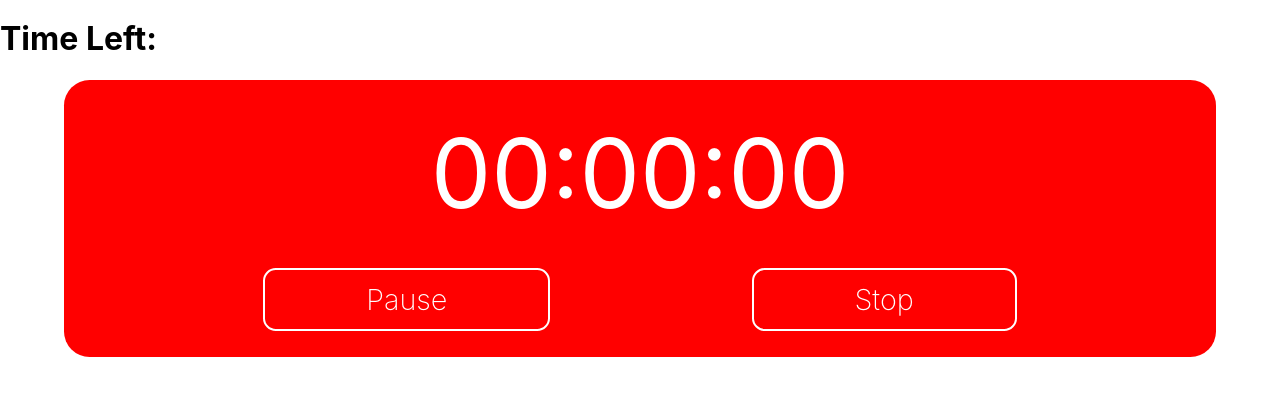
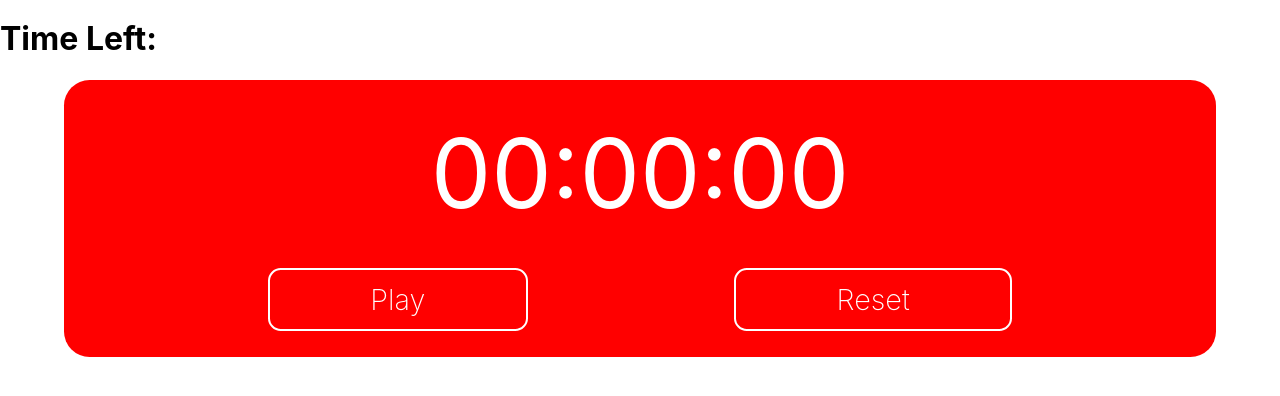
Before and after one commit to Yongbeom-Kim/custom-time-app, a Next.js app: page /timer/1 in a window 1280 px wide. Both pictures are taken after a click on the button "Pause". Shown: the top 396 px of the page. Built offline with nearby package versions, Linux system fonts and the light colour scheme.

Commit message:
add pause functionality

```diff
--- a/components/timer.tsx
+++ b/components/timer.tsx
@@ -1,14 +1,28 @@
-import { useEffect } from "react";
-import { useTimer } from "../libraries/hooks";
-import { seconds } from "../libraries/utils/date-utils";
+import { MutableRefObject, useEffect, useRef, useState } from "react";
+import { seconds, subDuration } from "../libraries/utils/date-utils";
 
 import styles from "./timer.module.css";
 
-export function Timer({ initialDuration, onFinish }) {
-    const [timeLeft] = useTimer(initialDuration);
+export function Timer({ initialDuration, onFinish = () => { } }) {
+    const [timeLeft, setTimeLeft] = useState(initialDuration);
+    const [playing, setPlaying] = useState(true);
+
+    // @ts-ignore initialised on initialisation
+    const timerInterval: MutableRefObject<NodeJS.Timer> = useRef(null);
+
+    useEffect(() => {
+        timerInterval.current = setInterval(() => {
+            if (playing) {
+                setTimeLeft((timeLeft: Duration) => subDuration(timeLeft, { seconds: 1 }));
+            }
+        }, 1000);
+
+        return () => { clearInterval(timerInterval.current) }
+    }, [playing])
 
     useEffect(() => {
         if (seconds(timeLeft) === 0) {
+            clearInterval(timerInterval.current);
             onFinish();
         }
     }, [timeLeft]);
@@ -20,11 +34,18 @@ export function Timer({ initialDuration, onFinish }) {
             </div>
             {/* <hr /> */}
             <div className={styles.timerButtonLayout}>
-                <button className={styles.timerButton}>Pause</button>
-                <button className={styles.timerButton}>Stop</button>
+                {playing && <>
+                    <button className={styles.timerButton} onClick={() => setPlaying(false)}>Pause</button>
+                    <button className={styles.timerButton}>Reset</button>
+                </>
+                }
+                {!playing && <>
+                    <button className={styles.timerButton} onClick={() => setPlaying(true)}>Play</button>
+                    <button className={styles.timerButton}>Reset</button>
+                </>}
             </div>
-        </div>
-    )
+        </div >
+    );
 }
 
 function pad_digit(n: number): string {
--- a/libraries/hooks.ts
+++ b/libraries/hooks.ts
@@ -4,6 +4,7 @@ import { milliseconds } from 'date-fns';
 import { seconds, subDuration } from './utils/date-utils';
 
 export function useAudio(audio_url: string): [HTMLAudioElement, () => void, () => void] {
+    // @ts-ignore we assign proper variable to this on initialization
     let audio: MutableRefObject<HTMLAudioElement> = useRef(null);
     const [playing, setPlaying] = useState(false);
 
@@ -16,7 +17,7 @@ export function useAudio(audio_url: string): [HTMLAudioElement, () => void, () =
         return () => {
             audio.current.removeEventListener("ended", stopPlaying);
         }
-    }, []);
+    }, [audio_url]);
 
     useEffect(() => {
         if (playing) {
@@ -29,24 +30,3 @@ export function useAudio(audio_url: string): [HTMLAudioElement, () => void, () =
 
     return [audio.current, () => setPlaying(true), () => setPlaying(false)];
 }
-
-export function useTimer(duration: Duration): [Duration, Dispatch<SetStateAction<Duration>>] {
-    const [timeLeft, setTimeLeft] = useState(duration);
-    let timerInterval: MutableRefObject<NodeJS.Timer> = useRef(null);
-
-    useEffect(() => {
-        timerInterval.current = setInterval(() => {
-            setTimeLeft((timeLeft: Duration) => subDuration(timeLeft, { seconds: 1 }));
-        }, 1000);
-
-        return () => { clearInterval(timerInterval.current) }
-    }, [])
-
-    useEffect(() => {
-        if (Math.floor(seconds(timeLeft)) === 0) {
-            clearInterval(timerInterval.current);
-        }
-    }, [timeLeft]);
-
-    return [timeLeft, setTimeLeft];
-}
--- a/pages/timer/[time].tsx
+++ b/pages/timer/[time].tsx
@@ -1,7 +1,7 @@
 import { GetStaticPaths, GetStaticProps, NextPage } from 'next';
 import { useEffect } from 'react';
 import { formatDuration } from 'date-fns/fp';
-import { useAudio, useTimer } from '../../libraries/hooks';
+import { useAudio } from '../../libraries/hooks';
 import { seconds } from '../../libraries/utils/date-utils';
 import { Timer } from '../../components/timer';
 
```
